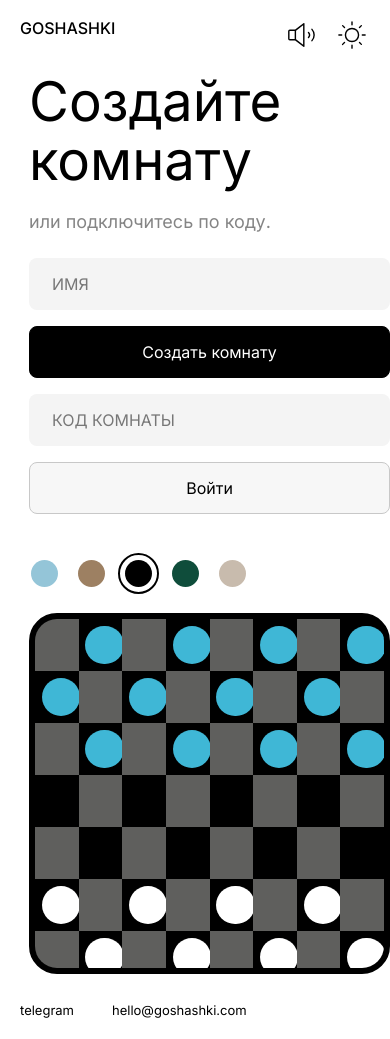
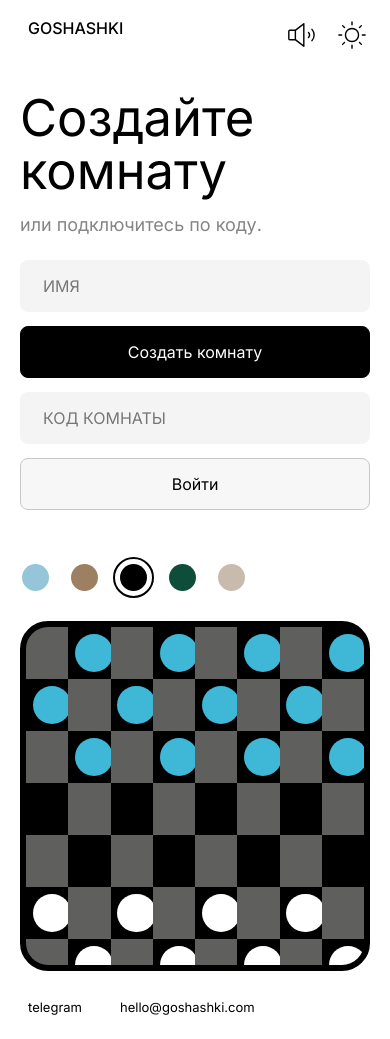
Before and after one commit to helloart-vibe/shashki, a website: page public/index.html in a window 390 px wide. Drawn offline with Linux system fonts and the light colour scheme.

Commit message:
Tighten mobile lobby layout

```diff
--- a/public/styles.css
+++ b/public/styles.css
@@ -961,6 +961,7 @@ body[data-screen="game"] .board {
 @media (max-width: 820px) {
   .site-header {
     top: 18px;
+    left: 28px;
   }
 
   .theme-toggle {
@@ -975,14 +976,15 @@ body[data-screen="game"] .board {
 
   .site-footer {
     position: static;
-    margin: 0 20px 20px;
+    margin: 0 28px 24px;
   }
 
   .app {
     grid-template-columns: 1fr;
     align-items: start;
-    gap: 24px;
-    padding: 72px 0 28px;
+    gap: 28px;
+    width: min(560px, calc(100vw - 56px));
+    padding: 92px 0 28px;
   }
 
   body[data-screen="game"] .app {
@@ -994,7 +996,7 @@ body[data-screen="game"] .board {
   }
 
   .side-panel {
-    gap: 24px;
+    gap: 22px;
   }
 
   body[data-screen="game"] .side-panel {
@@ -1020,19 +1022,38 @@ body[data-screen="game"] .board {
   }
 
   h1 {
-    font-size: clamp(38px, 14vw, 64px);
+    font-size: clamp(42px, 12vw, 58px);
+    line-height: 1.04;
   }
 
   .status {
     min-height: auto;
+    margin-top: 16px;
     font-size: 18px;
   }
 
+  .room-actions,
+  .join-form {
+    gap: 14px;
+  }
+
+  .join-form {
+    grid-template-columns: 1fr;
+  }
+
+  .join-form button {
+    width: 100%;
+  }
+
   .style-picker {
-    margin-top: 28px;
+    gap: 18px;
+    justify-content: flex-start;
+    margin-top: 38px;
   }
 
   .board {
+    justify-self: center;
+    width: min(100%, 520px);
     border-width: 6px;
   }
 
@@ -1068,7 +1089,6 @@ body[data-screen="game"] .board {
 }
 
 @media (max-width: 460px) {
-  .join-form,
   .player-strip,
   .room-card,
   .score-card,
@@ -1076,6 +1096,14 @@ body[data-screen="game"] .board {
     grid-template-columns: 1fr;
   }
 
+  .app {
+    width: min(100%, calc(100vw - 40px));
+  }
+
+  h1 {
+    font-size: clamp(40px, 13vw, 52px);
+  }
+
   .score-card > div:last-child {
     text-align: left;
   }
```
